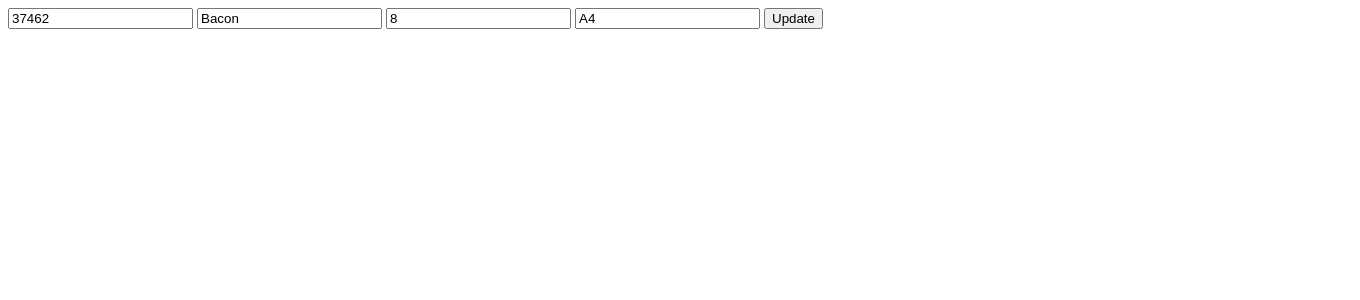
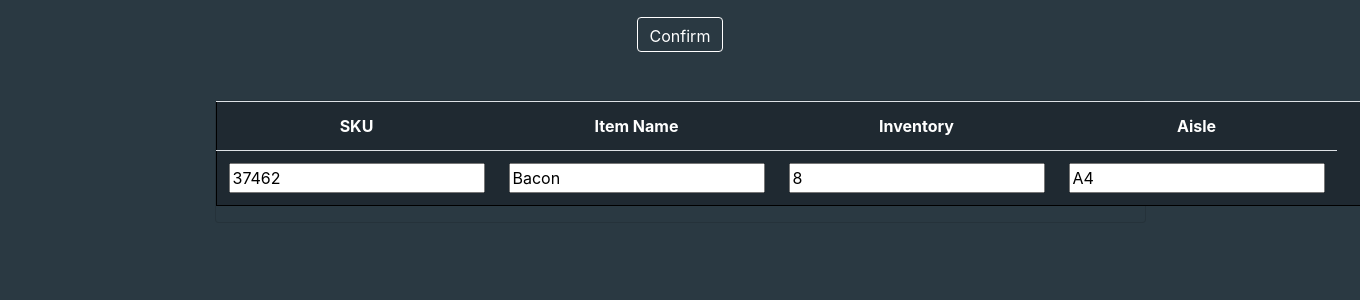
Before and after one commit to mirackara/inventorymanager, a Django app: page /37462/ in a window 1360 px wide. Shown: the top 300 px of the page. Run offline with Django 4.2, Linux system fonts and the light colour scheme; data comes from the database, SQL or seed files in the repository; both versions use the stored data as it was after the commit; lists and menus that the app fills with data are empty; some libraries are stand-ins or nearby versions.

Commit message:
Front-End Clean Up

```diff
--- a/inventoryApp/views.py
+++ b/inventoryApp/views.py
@@ -4,6 +4,7 @@ from .models import InventoryModel
 from .SQLToCSV import convertData
 from .addToSQL import addToSQL
 from .form import InventoryForm
+from .searchSQL import searchSQL
 
 # Delete Existing Item
 def deleteHandler(request, itemSKU):
@@ -17,10 +18,12 @@ def editHandler(request, itemSKU):
         # Retrieve Item from DB
         model = InventoryModel.objects.get(itemSKU=itemSKU)
         # Change values
+        print(request.POST)
         model.itemName = request.POST['itemName']
         model.itemSKU = itemSKU
         model.itemAmount = request.POST['itemAmount']
         model.itemAisle = request.POST['itemAisle']
+
         model.save()
         return redirect('/')
     # Show Editing Page
@@ -29,7 +32,9 @@ def editHandler(request, itemSKU):
         form = InventoryForm(instance=item)
         return render(request, "updateItem.html", {'form': form})
 
-
+def showItemList(request):
+    context = InventoryModel.objects.all()
+    return render(request, "home.html", {'query': context})
 # Add Item to DB
 def addHandler(request):
     # Initial Load
@@ -47,18 +52,16 @@ def addHandler(request):
 def indexHandler(request, showList=False):
     # Initial Load
     if request.POST == {}:
-        return render(request, "home.html")
+        context = InventoryModel.objects.all()
+        return render(request, "home.html", {'query': context})
     # Add to Database Button
     if 'addToDB' in request.POST:
         return redirect('/add/')
     if 'listInventory' in request.POST or showList:
-        context = InventoryModel.objects.all()
-        return render(request, "home.html", {'query': context})
+        return showItemList(request)
     # Search for Row Button
     if 'searchDB' in request.POST:
-        if 'itemSku' in request.POST:
-            context = InventoryModel.objects.filter(itemSKU=request.POST['itemSku'])
-            return render(request, "home.html", {'query': context})
+        return searchSQL(request)
         # Convert to CSV Button
     if 'convertToCSV' in request.POST:
         csvDir = os.path.realpath(os.path.join(os.getcwd(), os.path.dirname(__file__)))
--- a/templates/addItem.html
+++ b/templates/addItem.html
@@ -38,7 +38,7 @@
         </style>
 
 </head>
-<body>
+    <body style="background-color:#2a3942">
         <form enctype="multipart/form-data" method="POST">
             {% csrf_token %}
             <div id="searchCard" class= "card mx-auto" style="width: 20rem;" >
@@ -52,7 +52,6 @@
                  placeholder="Aisle Number" style="border-color:#2a3942;"/>
             <button type="submit" class="btn btn-primary">add</button>
             <button type="submit" id="cancelAdd" name = "cancelAdd" class="btn btn-primary">cancel</button>
-
             </div>
         </form>
 
--- a/templates/updateItem.html
+++ b/templates/updateItem.html
@@ -3,15 +3,93 @@
 <head>
     <meta charset="UTF-8">
     <title>Title</title>
+    <!DOCTYPE html>
+<html lang="en">
+<head>
+    <meta charset="UTF-8">
+    <title>Inventory Manager</title>
+        <link rel="stylesheet" href="https://use.fontawesome.com/releases/v5.7.0/css/all.css" integrity="sha384-lZN37f5QGtY3VHgisS14W3ExzMWZxybE1SJSEsQp9S+oqd12jhcu+A56Ebc1zFSJ" crossorigin="anonymous">
+        <link rel="stylesheet" href="https://maxcdn.bootstrapcdn.com/bootstrap/4.0.0/css/bootstrap.min.css">
+        <script src="https://maxcdn.bootstrapcdn.com/bootstrap/4.0.0/js/bootstrap.min.js"></script>
+        <!-- Basic CSS Styling -->
+        <style>
+            .btn-primary, .btn-primary:visited{
+                background-color: #2a3942 !important;
+                border-color: white;
+                height: 35px;
+            }
+            .btn-primary:hover, .btn-primary:active{
+                background-color: #1f2931 !important;
+                border-color: black
+            }
+            .form-control-small{
+                color: black;
+                border-color: white;
+                height: 35px;
+            }
+            .form-control-small:hover, .form-control-small:active{
+                border-color: black
+            }
+            tr{
+                width:100%;
+            }
+            td{
+                border: 1px solid black;
+            }
+            table{
+                width:100%;
+                border: 1px solid black;
+            }
+        </style>
 </head>
-<body>
+<body style="background-color: #2a3942">
+    <div class="container-fluid" style="text-align: center;">
+        <p id="errorHandler" style="color: red"></p>
         <form enctype="multipart/form-data" method="POST">
             {% csrf_token %}
-            {{ form.itemSKU }}
-            {{ form.itemName }}
-            {{ form.itemAmount }}
-            {{ form.itemAisle }}
-            <button name = 'update'> Update</button>
+            <div class="col">
+                <div id="searchCard" class= "card mx-auto" style="width: 20rem;" hidden="True" >
+                <input hidden = "True" type="search" name="itemSku" id="itemSku" class="form-control-small rounded"
+                             placeholder="SKU" style="border-color:#2a3942;"/>
+                <input hidden = "True" type="search" name="itemName" id="itemName" class="form-control-small rounded"
+                     placeholder="Item Name" style="border-color:#2a3942;"/>
+                <input hidden = "True" type="search" name="itemAmount" id="itemAmount" class="form-control-small rounded"
+                     placeholder="Amount in Inventory" style="border-color:#2a3942;"/>
+                <input hidden = "True" type="search" name="itemAisle" id="itemAisle" class="form-control-small rounded"
+                     placeholder="Aisle Number" style="border-color:#2a3942;"/>
+                </div>
+                 </div>
+            <div class="col">
+                <input type="submit" name="update" id="update" value="Confirm" class="btn btn-primary">
+            </div>
+        <br></br>
+        <div class= "card mx-auto" style="max-width: 70%; background-color:#2a3942" id="tableCard">
+        <!-- Using the formset -->
+        <table id="table" class="table" style="background-color:#1f2931;">
+            <tr>
+                    <th style="color:white" scope="col">SKU</th>
+                    <th style="color:white" scope="col">Item Name</th>
+                    <th style="color:white" scope="col">Inventory</th>
+                    <th style="color:white"scope="col">Aisle</th>
+                     <th></th>
+            </tr>
+            {% csrf_token %}
+            <tr>
+                <th>
+                    {{ form.itemSKU }}
+                </th>
+                <th>
+                    {{ form.itemName }}
+                </th>
+                <th>
+                    {{ form.itemAmount }}
+                </th>
+                <th>
+                    {{ form.itemAisle }}
+                </th>
+            </tr>
+        </table>
+        </div>
         </form>
 </body>
 </html>
```
Also changed, not shown: createDB.py (deleted, +0 -14 lines), inventoryApp/searchSQL.py (added, +17 -0 lines), templates/home.html (+19 -5 lines), db.sqlite3, 1 other file.
